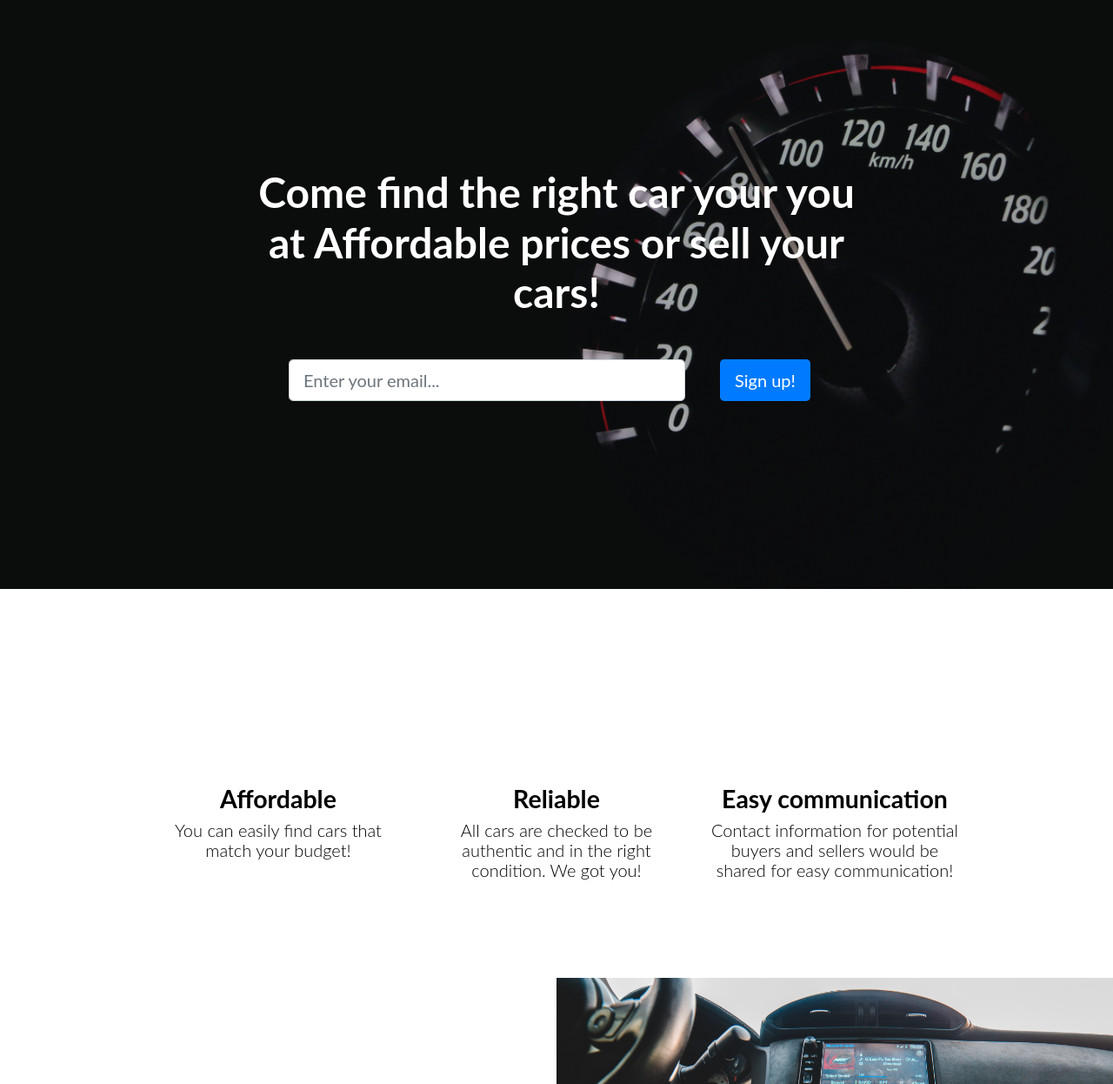
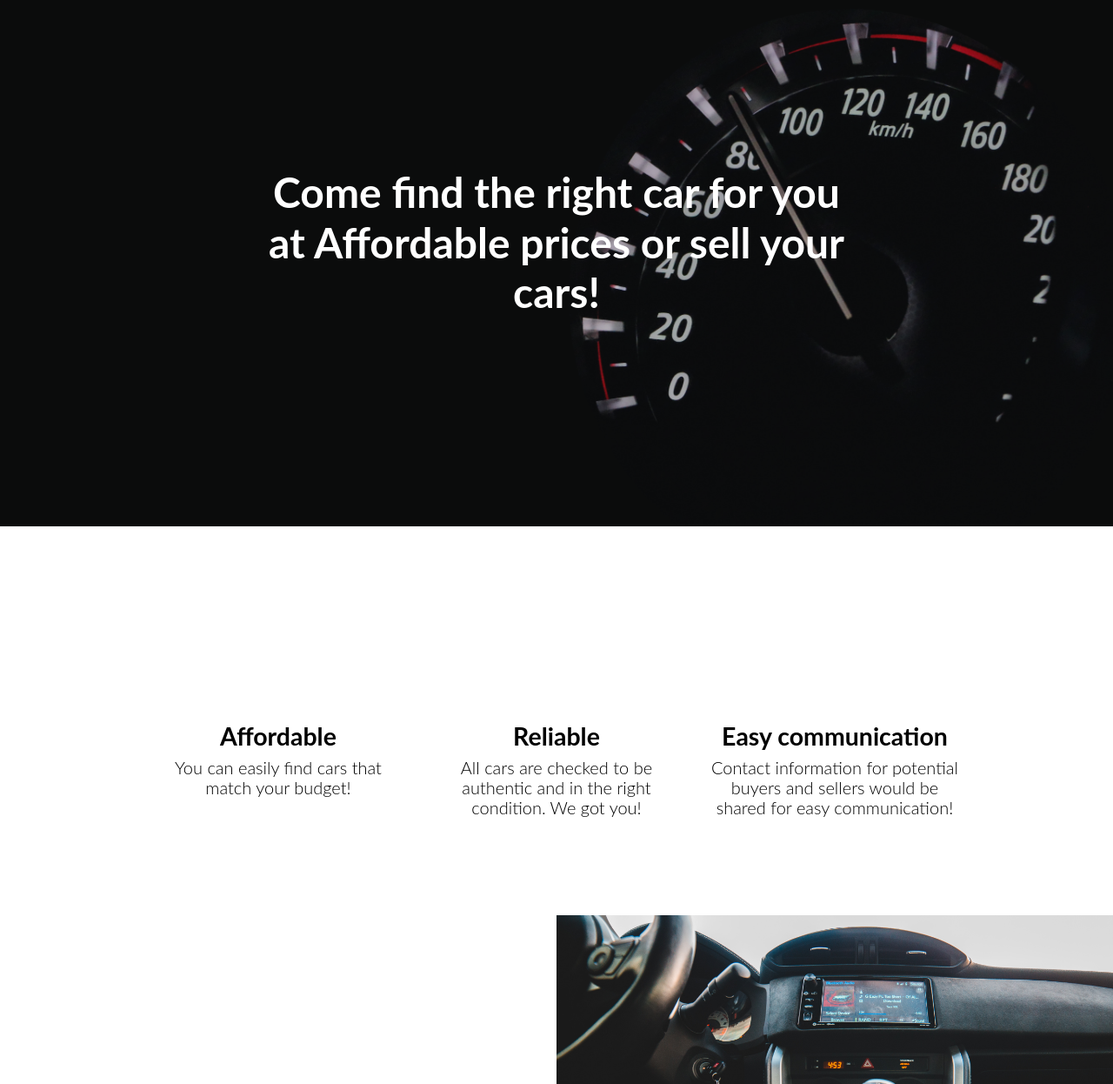
Before and after one commit to Shady-Rouk/Terminal_Unit_4, a Flask app: page / in a window 1280 px wide. Shown: the part 54-1300 px from the top of the page at 87% size. Run offline with Flask 2, Linux system fonts and the light colour scheme; parts of the project's set-up code (start-up, migrations or seed data) failed here and were passed over; some libraries are stand-ins or nearby versions; some web fonts are replaced.

Commit message:
took out unnecessary field

```diff
--- a/templates/index.html
+++ b/templates/index.html
@@ -28,15 +28,7 @@
         <div class="container">
             <div class="row">
                 <div class="col-xl-9 mx-auto position-relative">
-                    <h1 class="mb-5" style="color:white;">Come find the right car your you at Affordable prices or sell your cars!</h1>
-                </div>
-                <div class="col-md-10 col-lg-8 col-xl-7 mx-auto position-relative">
-                    <form>
-                        <div class="row">
-                            <div class="col-12 col-md-9 mb-2 mb-md-0"><input class="form-control form-control-lg" type="email" placeholder="Enter your email..." /></div>
-                            <div class="col-12 col-md-3"><button class="btn btn-primary btn-lg" type="submit">Sign up!</button></div>
-                        </div>
-                    </form>
+                    <h1 class="mb-5" style="color:white;">Come find the right car for you at Affordable prices or sell your cars!</h1>
                 </div>
             </div>
         </div>
@@ -119,7 +111,7 @@
         <div class="container">
             <div class="row">
                 <div class="col-xl-9 mx-auto position-relative">
-                    <h2 class="mb-4">Ready to get started? Sign up now!</h2>
+                    <h2 class="mb-4">Ready to sell your car? Sign up now!</h2>
                 </div>
                 <div class="col-md-10 col-lg-8 col-xl-7 mx-auto position-relative">
                     <form>
```
